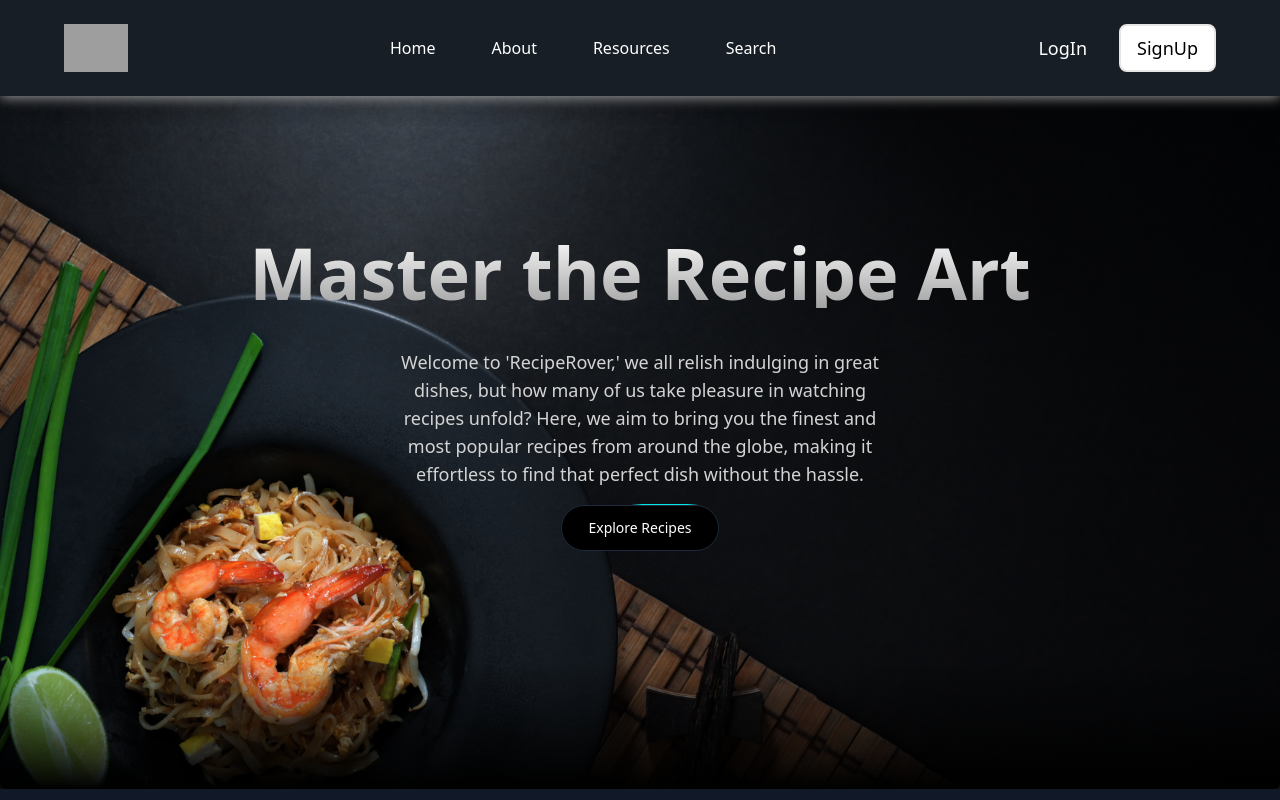
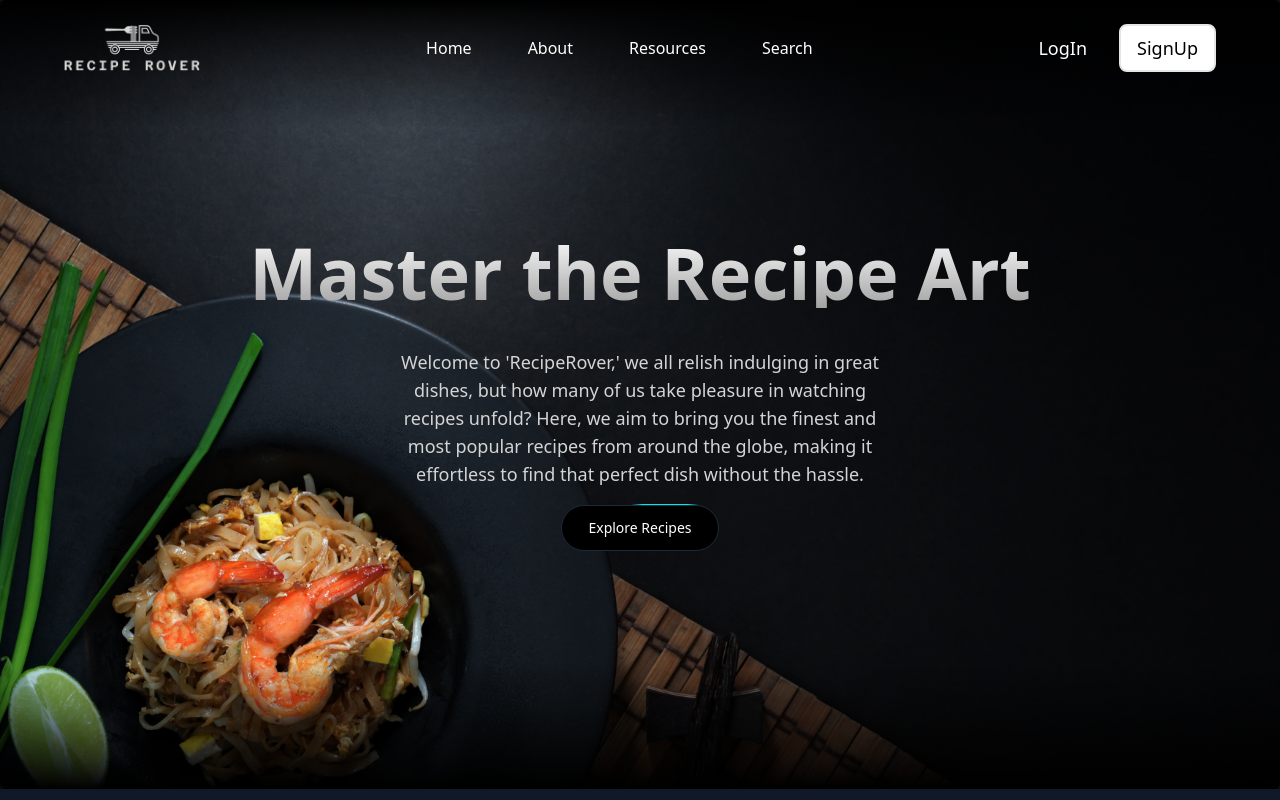
Before and after one commit to Garvit-Nag/reciperover, a Next.js app: page / in a window 1280 px wide. Shown: the top 800 px of the page. Built offline with nearby package versions, Linux system fonts and the light colour scheme; no server answers; grey boxes are pictures that could not be loaded.

Commit message:
bs4 and logo

```diff
--- a/src/components/ui/navbar-menu.tsx
+++ b/src/components/ui/navbar-menu.tsx
@@ -70,8 +70,7 @@ export const Menu = ({
   return (
     <nav
       onMouseLeave={() => setActive(null)} // resets the state
-      className="relative text-white bg- shadow-lg flex justify-center space-x-4 px-8 py-6"
-      style={{ boxShadow: '0 2px 12px rgba(182, 182, 182, 0.8)' , background: '#171e26'}}
+      className="relative text-white flex justify-center space-x-4 px-8 py-6"
     >
       {children}
     </nav>
@@ -99,7 +98,7 @@ export const ProductItem = ({
         className="flex-shrink-0 rounded-md shadow-2xl"
       />
       <div>
-        <h4 className="text-xl font-bold mb-1 text-white dark:text-white">
+        <h4 className="text-xl font-bold mb-1 text-black dark:text-white">
           {title}
         </h4>
         <p className="text-neutral-700 text-sm max-w-[10rem] dark:text-neutral-300">
```
Also changed, not shown: public/logo.png (added).
